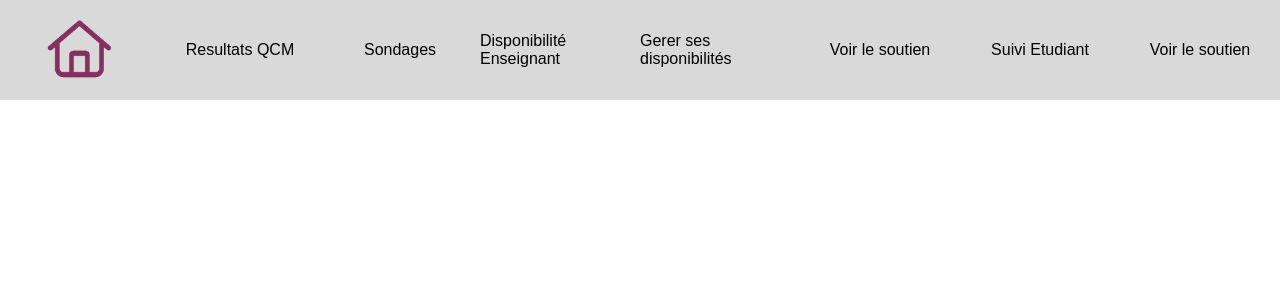
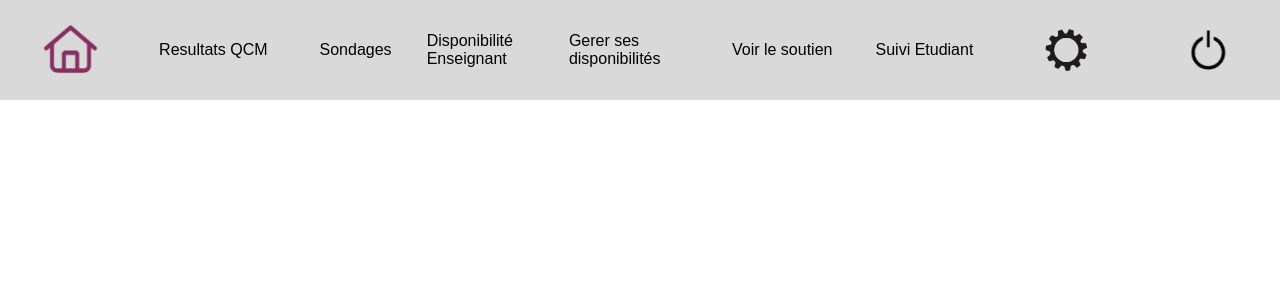
Before and after one commit to paulJupilliat/projet_SAE_2022_2023_Jupilliat, a Flask app: template projet_oraux/templates/Acceuil.html in a window 1280 px wide. Shown: the top 300 px of the page. Run offline with Flask 2, Linux system fonts and the light colour scheme; the template is opened without the code that fills it, so the values that code supplies are empty.

Commit message:
correction navbarr mode telephone

```diff
--- a/projet_oraux/static/nav.css
+++ b/projet_oraux/static/nav.css
@@ -49,7 +49,7 @@ label, #toggle
         display: none;
         flex-direction: column;
         background: #d9d9d9;
-        height: 220px;
+        height: 340px;
     }
 
     nav .main_pages a {
--- a/projet_oraux/templates/Acceuil.html
+++ b/projet_oraux/templates/Acceuil.html
@@ -14,7 +14,7 @@
         <input type="checkbox" id="toggle">
         <div class="main_pages">
             <a href="#" id="navbar_home">
-                <img src="../img/acceuil_act.png" alt="" height="60em">
+                <img src="../img/acceuil_act.png" height="50em" alt="" height="60em">
             </a>
 
             <a href="./ResQCM.html" class="navbar__links">Resultats QCM</a>
@@ -32,7 +32,10 @@
 
             <a href="/" class="navbar__links">Suivi Etudiant</a>
 
-            <a href="/" class="navbar__links">Voir le soutien</a>
+            <a href="/" class="navbar__links"> <img src="../img/reglages.png" height="50em" alt=""></a>
+
+            <a href="/" class="navbar__links"><img src="../img/deconnexion.png" height="40em" alt=""></a>
+
         </div>
     </nav>
 </body>
```
